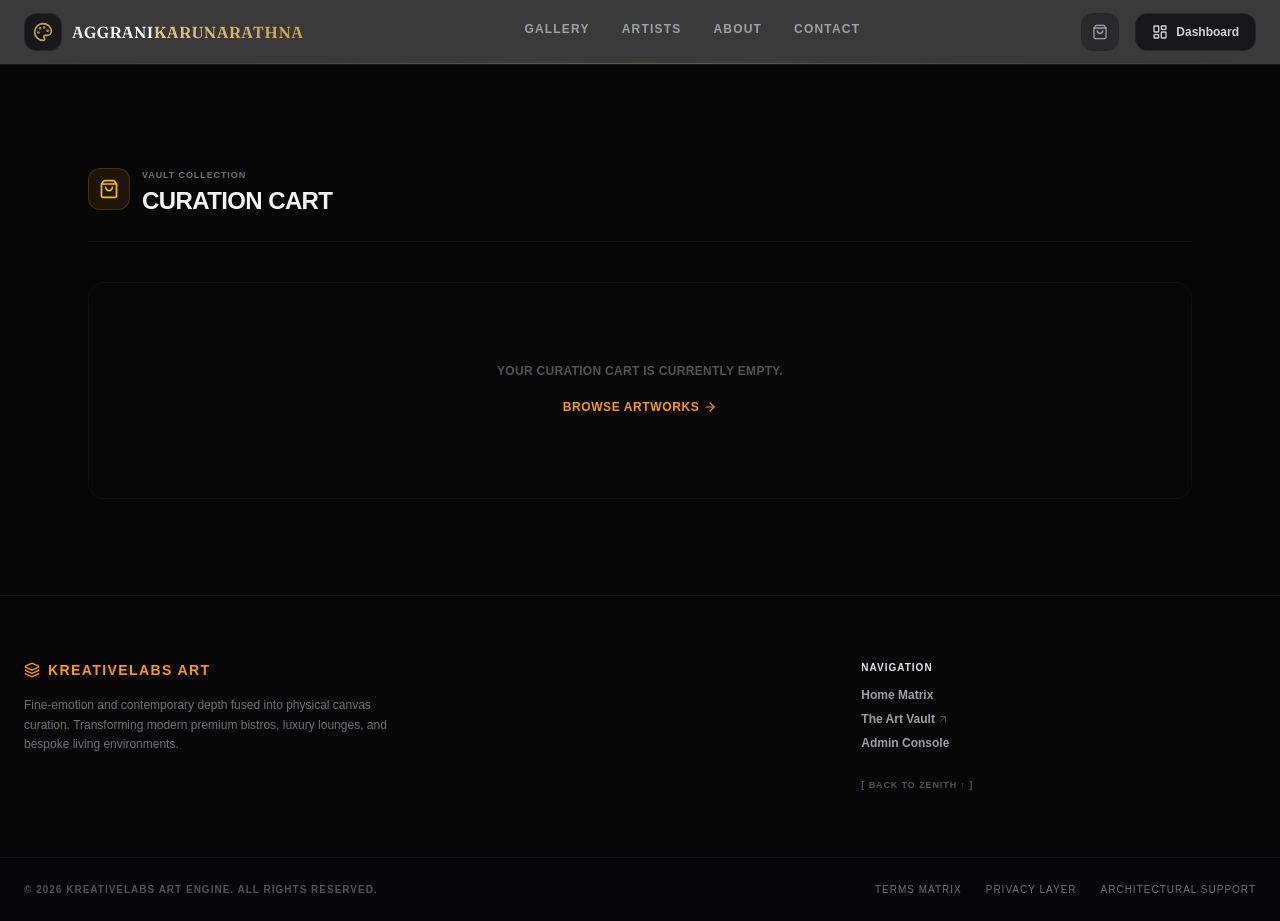
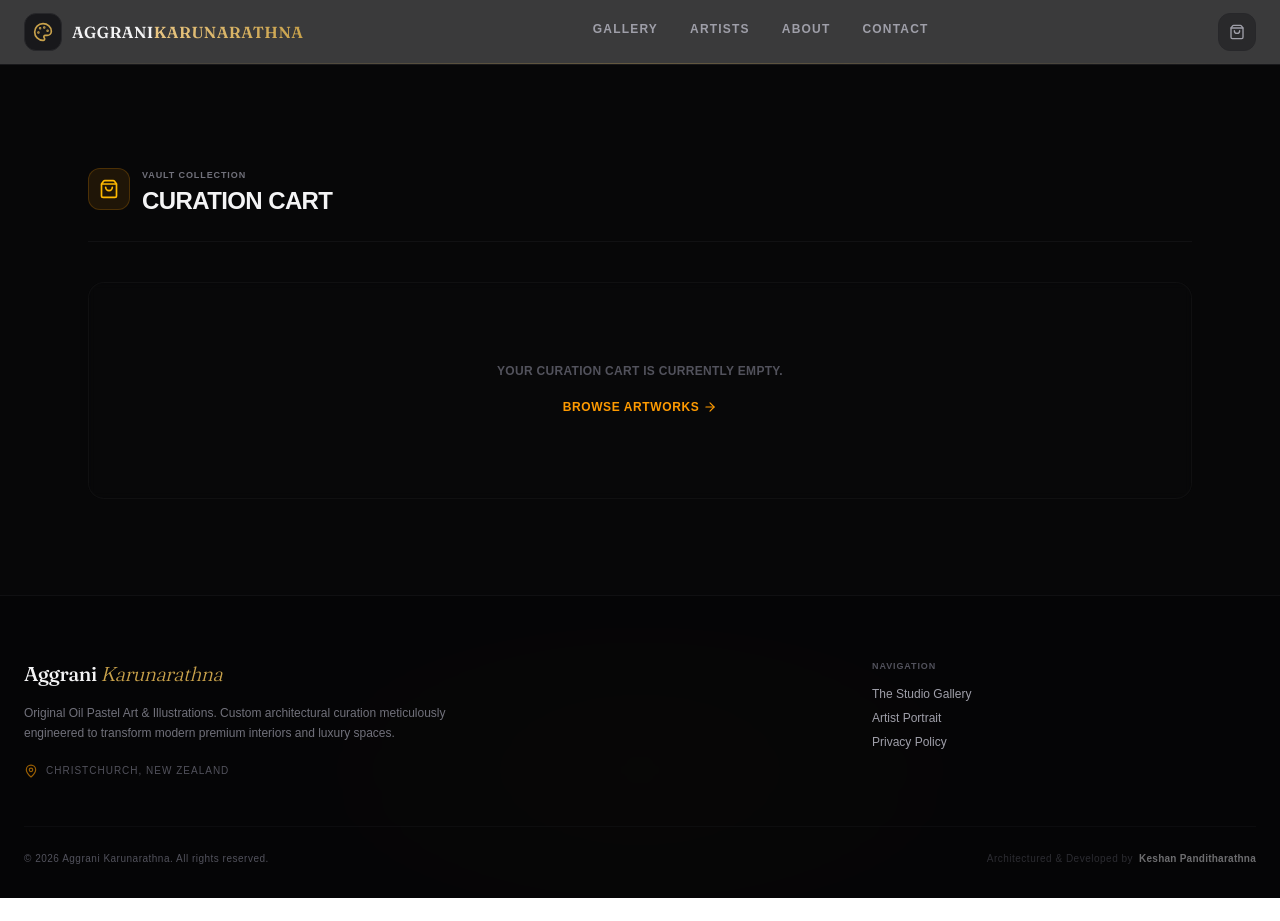
Before and after one commit to Keshpro/ArtGallary_, a Next.js app: page /cart in a window 1280 px wide. After the commit the page ends 898 px from the top, so only its background shows below. Built offline with nearby package versions, Linux system fonts and the light colour scheme.

Commit message:
updated
updateing coroaule , footer , and navbar

```diff
--- a/src/app/page.js
+++ b/src/app/page.js
@@ -711,7 +711,7 @@ export default function Home() {
 
             <button type="submit" disabled={submittingReview} className="w-full flex items-center justify-center gap-2 bg-zinc-950 border border-zinc-800 hover:border-amber-500 hover:text-black hover:bg-amber-500 text-zinc-300 font-bold uppercase tracking-wider py-3 rounded-xl text-[10px] transition duration-300 disabled:opacity-40 shadow-md">
               <Send className="w-3 h-3" />
-              {submittingReview ? "Processing Core..." : "Inject Review"}
+              {submittingReview ? "Processing Core..." : "submit review"}
             </button>
           </form>
         </div>
--- a/src/components/ArtCarousel.jsx
+++ b/src/components/ArtCarousel.jsx
@@ -18,8 +18,8 @@ const STATIC_SLIDES = [
   },
   {
     id: "slide-3",
-    title: "Spatial Texture Symphony",
-    subtitle: "Handcrafted using archival materials designed to elevate high-end bistros, corporate lounges, and luxury spaces.",
+    title: "Exclusive Studio Launch Offers",
+    subtitle: "Acquire certified original heirlooms with complimentary premium framing and secure insured logistics. Select your custom frame configuration inside today — limited slots available.",
     image: "/img/carousel3.jpeg"
   }
 ];
--- a/src/components/Footer.jsx
+++ b/src/components/Footer.jsx
@@ -1,71 +1,83 @@
 "use client";
 import Link from "next/link";
-import { Layers, ArrowUpRight } from "lucide-react";
+import { Fraunces, Space_Mono } from "next/font/google";
+import { MapPin, ArrowUpRight } from "lucide-react";
+
+const fraunces = Fraunces({
+  subsets: ["latin"],
+  weight: ["300", "400", "500"],
+  style: ["normal", "italic"],
+});
+
+const spaceMono = Space_Mono({
+  subsets: ["latin"],
+  weight: ["400", "700"],
+});
+
+const GOLD = "#C9A24B";
 
 export default function Footer() {
   const currentYear = new Date().getFullYear();
 
-  const scrollToTop = () => {
-    window.scrollTo({ top: 0, behavior: "smooth" });
-  };
+  return (
+    <footer className="w-full bg-[#050506] border-t border-zinc-900/60 pt-16 pb-8 px-6 mt-auto relative overflow-hidden">
+      {/* Background Decorative Subtle Mesh */}
+      <div
+        className="pointer-events-none absolute bottom-0 left-1/2 -translate-x-1/2 h-64 w-full opacity-10 blur-3xl"
+        style={{
+          background: `radial-gradient(circle, rgba(201,162,75,0.15), transparent 70%)`
+        }}
+      />
 
-  return (
-    <footer className="w-full border-t border-zinc-900 bg-[#070708] text-zinc-400 font-sans antialiased">
-      <div className="max-w-7xl mx-auto px-6 py-12 md:py-16 grid grid-cols-1 md:grid-cols-3 gap-10 md:gap-6">
+      <div className="max-w-7xl mx-auto grid grid-cols-1 md:grid-cols-12 gap-10 pb-12 z-10 relative">
 
-        {/* BRAND & STUDIO MOTTO */}
-        <div className="md:col-span-2 space-y-4">
-          <div className="flex items-center gap-2 text-amber-500 font-black text-sm uppercase tracking-widest cursor-default">
-            <Layers className="w-4 h-4" />
-            <span>KreativeLabs Art</span>
+        {/* COLUMN 1: BRAND IDENTITY (8 COLS) */}
+        <div className="md:col-span-8 space-y-4">
+          <Link href="/" className="inline-block">
+            <h3 className={`${fraunces.className} text-xl font-medium tracking-tight text-zinc-100`}>
+              Aggrani <span className="italic text-zinc-400 font-light" style={{ color: GOLD }}>Karunarathna</span>
+            </h3>
+          </Link>
+          <p className="text-xs text-zinc-500 max-w-md leading-relaxed">
+            Original Oil Pastel Art & Illustrations. Custom architectural curation meticulously engineered to transform modern premium interiors and luxury spaces.
+          </p>
+          <div className="flex items-center gap-2 text-[10px] text-zinc-600 font-mono uppercase tracking-widest pt-1">
+            <MapPin className="w-3.5 h-3.5 text-amber-500/60" /> Christchurch, New Zealand
           </div>
-          <p className="text-xs text-zinc-500 max-w-sm leading-relaxed font-medium">
-            Fine-emotion and contemporary depth fused into physical canvas curation. Transforming modern premium bistros, luxury lounges, and bespoke living environments.
-          </p>
         </div>
 
-        {/* QUICK NAVIGATION & ZENITH LINK */}
-        <div className="space-y-3 flex flex-col justify-between">
-          <div>
-            <h4 className="text-[10px] font-bold uppercase tracking-widest text-zinc-200 mb-3">Navigation</h4>
-            <ul className="space-y-2 text-xs font-semibold">
-              <li>
-                <Link href="/" className="hover:text-amber-400 transition duration-300">
-                  Home Matrix
+        {/* COLUMN 2: QUICK NAVIGATION (4 COLS) */}
+        <div className="md:col-span-4 space-y-3">
+          <span className="block text-[9px] font-black uppercase tracking-widest text-zinc-600 font-mono">
+            Navigation
+          </span>
+          <ul className="space-y-2 text-xs font-medium">
+            {[
+              { label: "The Studio Gallery", path: "/" },
+              { label: "Artist Portrait", path: "/artists" },
+              { label: "Privacy Policy", path: "/dashboard" },
+            ].map((link, idx) => (
+              <li key={idx}>
+                <Link
+                  href={link.path}
+                  className="text-zinc-400 hover:text-[#E9C683] transition duration-300 flex items-center gap-1 group w-fit"
+                >
+                  {link.label}
+                  <ArrowUpRight className="w-2.5 h-2.5 opacity-0 -translate-y-0.5 group-hover:opacity-100 transition-all duration-300" />
                 </Link>
               </li>
-              <li>
-                <Link href="/gallery" className="hover:text-amber-400 transition duration-300 flex items-center gap-0.5">
-                  The Art Vault <ArrowUpRight className="w-3 h-3 opacity-50" />
-                </Link>
-              </li>
-              <li>
-                <Link href="/dashboard" className="hover:text-amber-400 transition duration-300">
-                  Admin Console
-                </Link>
-              </li>
-            </ul>
-          </div>
-
-          <button
-            onClick={scrollToTop}
-            className="text-[9px] uppercase font-bold tracking-widest text-zinc-600 hover:text-zinc-400 transition pt-4 text-left block"
-          >
-            [ Back To Zenith ↑ ]
-          </button>
+            ))}
+          </ul>
         </div>
 
       </div>
 
-      {/* LOWER BASEBAR */}
-      <div className="w-full border-t border-zinc-900/60 bg-zinc-950/40 py-6 text-[10px] uppercase tracking-widest font-semibold text-zinc-600">
-        <div className="max-w-7xl mx-auto px-6 flex flex-col sm:flex-row items-center justify-between gap-4">
-          <span>&copy; {currentYear} KreativeLabs Art Engine. All Rights Reserved.</span>
-          <div className="flex gap-6 text-zinc-500 font-medium">
-            <a href="#" className="hover:text-zinc-300 transition">Terms Matrix</a>
-            <a href="/dashboard" className="hover:text-zinc-300 transition">Privacy Layer</a>
-            <a href="#" className="hover:text-zinc-300 transition">Architectural Support</a>
-          </div>
+      {/* LOWER BOTTOM ARCHITECTURE BAR */}
+      <div className="max-w-7xl mx-auto pt-6 border-t border-zinc-900/40 flex flex-col sm:flex-row items-center justify-between gap-4 text-[10px] text-zinc-600 font-mono tracking-wider z-10 relative">
+        <p>&copy; {currentYear} Aggrani Karunarathna. All rights reserved.</p>
+        <div className="flex items-center gap-1.5 opacity-50 hover:opacity-100 transition duration-300">
+          <span>Architectured & Developed by</span>
+          <span className="font-bold text-zinc-300 tracking-wide">Keshan Panditharathna</span>
         </div>
       </div>
     </footer>
--- a/src/components/Navbar.jsx
+++ b/src/components/Navbar.jsx
@@ -3,7 +3,7 @@ import { useState, useEffect } from "react";
 import Link from "next/link";
 import { usePathname } from "next/navigation";
 import { Fraunces } from "next/font/google";
-import { Menu, X, Palette, LayoutDashboard, ShoppingBag } from "lucide-react";
+import { Menu, X, Palette, ShoppingBag, ArrowRight } from "lucide-react";
 import { useCart } from "@/context/CartContext"; // 🔥 Global Cart Context Integration
 
 const fraunces = Fraunces({
@@ -42,7 +42,7 @@ function BrushStroke({ active, className = "", strokeWidth = 2.5 }) {
 }
 
 export default function Navbar() {
-  const { cart } = useCart(); // 🔥 Cart එකේ තියෙන බඩු ප්‍රමාණය සජීවීව දැනගැනීමට
+  const { cart } = useCart(); // 🔥 Live Global Cart Count Tracker
   const [isOpen, setIsOpen] = useState(false);
   const [scrolled, setScrolled] = useState(false);
   const pathname = usePathname();
@@ -112,10 +112,8 @@ export default function Navbar() {
           })}
         </div>
 
-        {/* DESKTOP INTERFACES: CART + DASHBOARD */}
-        <div className="hidden md:flex items-center gap-4">
-
-          {/* 🔥 DESKTOP CURATION CART ICON */}
+        {/* DESKTOP INTERFACES: ONLY SHOPPING BAG */}
+        <div className="hidden md:flex items-center">
           <Link
             href="/cart"
             className="p-2.5 rounded-xl bg-zinc-900/50 border border-zinc-800 text-zinc-400 hover:text-amber-400 hover:border-amber-500/20 relative transition duration-300 group"
@@ -130,20 +128,12 @@ export default function Navbar() {
               </span>
             )}
           </Link>
-
-          <Link
-            href="/dashboard"
-            className="flex items-center gap-2 bg-zinc-900 border border-zinc-800 hover:bg-[#C9A24B] hover:border-[#C9A24B] hover:text-black text-zinc-300 text-xs font-semibold px-4 py-2.5 rounded-xl transition-all duration-300"
-          >
-            <LayoutDashboard className="w-4 h-4" />
-            Dashboard
-          </Link>
         </div>
 
-        {/* MOBILE ACTIONS (CART + MENU TRIGGER) */}
+        {/* MOBILE ACTIONS (CART + TRIGGER) */}
         <div className="flex md:hidden items-center gap-3">
 
-          {/* 🔥 MOBILE CURATION CART ICON */}
+          {/* MOBILE QUICK CART ICON */}
           <Link
             href="/cart"
             className="p-2.5 rounded-xl bg-zinc-900 border border-zinc-800 text-zinc-400 hover:text-amber-400 relative transition"
@@ -178,9 +168,9 @@ export default function Navbar() {
         style={{ background: `linear-gradient(90deg, transparent, rgba(201,162,75,0.3), transparent)` }}
       />
 
-      {/* MOBILE DROP-DOWN MENU */}
+      {/* MOBILE DROP-DOWN MENU (CLEAN & FULLY RESPONSIVE) */}
       {isOpen && (
-        <div className="md:hidden w-full bg-zinc-950/95 backdrop-blur-xl border-b border-zinc-900 px-6 py-6 space-y-5 animate-in fade-in slide-in-from-top-3 duration-300">
+        <div className="md:hidden w-full bg-zinc-950/95 backdrop-blur-xl border-b border-zinc-900 px-6 py-6 space-y-6 animate-in fade-in slide-in-from-top-3 duration-300">
           <div className="flex flex-col gap-0.5 text-xs font-bold uppercase tracking-widest text-zinc-400">
             {navLinks.map((link, i) => {
               const active = isActive(link.href);
@@ -190,7 +180,7 @@ export default function Navbar() {
                   href={link.href}
                   onClick={() => setIsOpen(false)}
                   style={{ animationDelay: `${i * 60}ms`, color: active ? GOLD : undefined }}
-                  className="animate-in fade-in slide-in-from-left-2 fill-mode-both duration-300 flex items-center justify-between py-2.5 border-b border-zinc-900/60 transition hover:text-zinc-200"
+                  className="animate-in fade-in slide-in-from-left-2 fill-mode-both duration-300 flex items-center justify-between py-3 border-b border-zinc-900/40 transition hover:text-zinc-200"
                 >
                   {link.label}
                   {active && <span className="h-1.5 w-1.5 rounded-full" style={{ background: GOLD }} />}
@@ -199,14 +189,21 @@ export default function Navbar() {
             })}
           </div>
 
+          {/* MOBILE CART IN-MENU REDIRECT LINK (FOR MAXIMUM UX) */}
           <Link
             onClick={() => setIsOpen(false)}
-            href="/dashboard"
+            href="/cart"
             style={{ animationDelay: `${navLinks.length * 60}ms` }}
-            className="animate-in fade-in slide-in-from-left-2 fill-mode-both duration-300 flex items-center justify-center gap-2 w-full bg-zinc-900 border border-zinc-800 hover:border-[#C9A24B]/40 text-zinc-200 text-xs font-semibold py-3 rounded-xl mt-1 transition"
+            className="animate-in fade-in slide-in-from-left-2 fill-mode-both duration-300 flex items-center justify-between w-full bg-zinc-900/50 border border-zinc-900 text-zinc-300 text-xs font-semibold px-4 py-3.5 rounded-xl transition hover:border-amber-500/20"
           >
-            <LayoutDashboard className="w-4 h-4" style={{ color: GOLD }} />
-            Dashboard
+            <div className="flex items-center gap-2.5">
+              <ShoppingBag className="w-4 h-4 text-amber-500" />
+              <span>Review Your Cart Selection</span>
+            </div>
+            <div className="flex items-center gap-2">
+              <span className="text-[10px] bg-zinc-800 text-zinc-400 px-2 py-0.5 rounded-md font-mono">{cart.length} Pieces</span>
+              <ArrowRight className="w-3.5 h-3.5 text-zinc-500" />
+            </div>
           </Link>
         </div>
       )}
```
Also changed, not shown: public/img/carousel3.jpeg (added).
